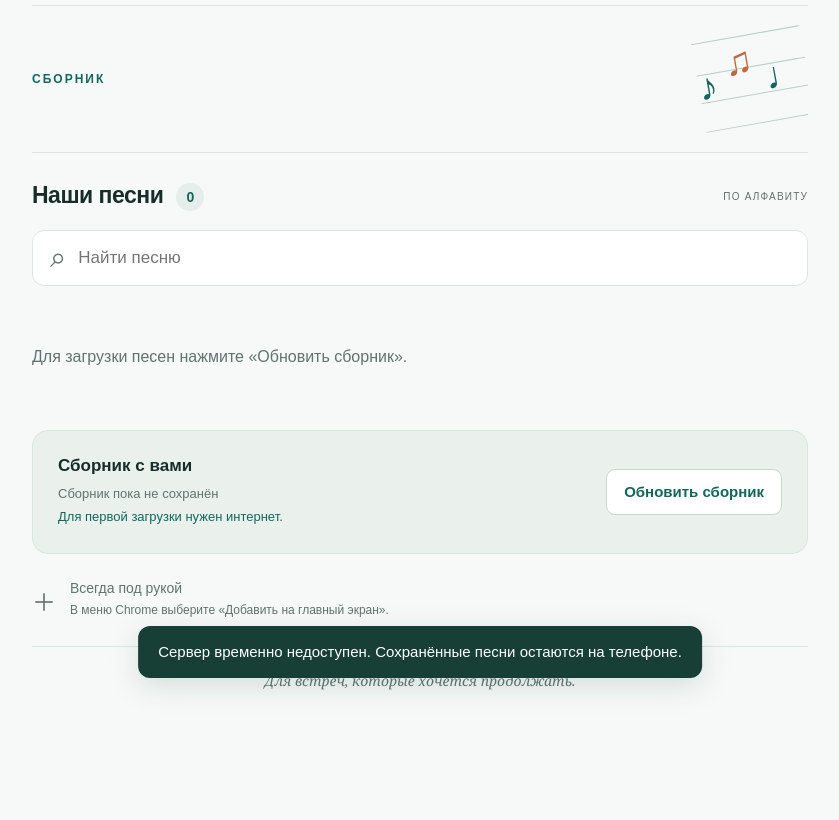
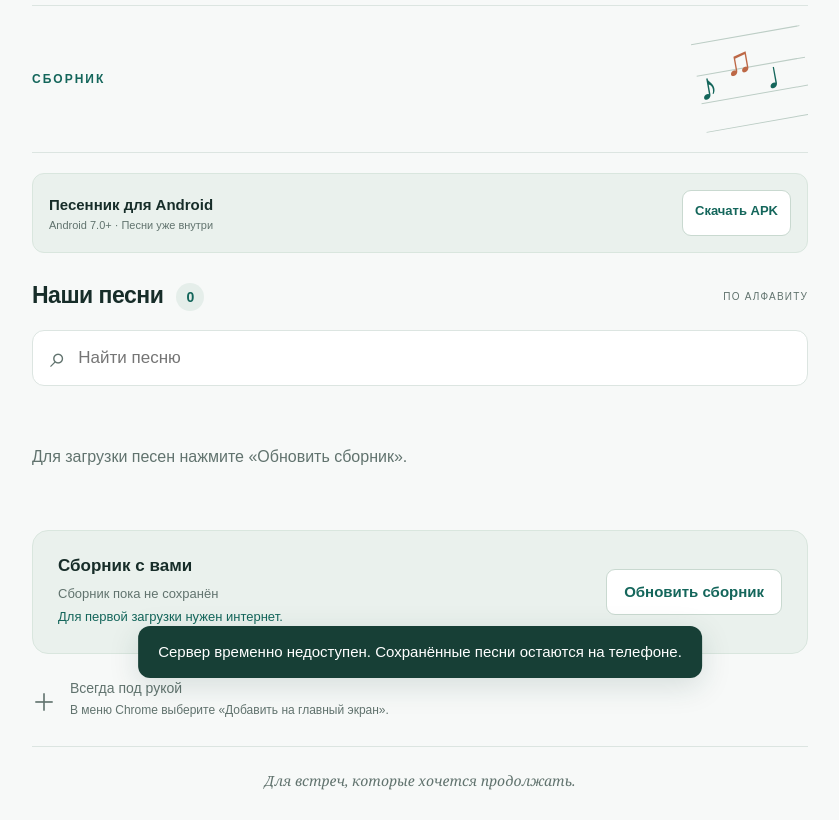
Before and after one commit to champigon/pesn, a website: page web/index.html in a window 1280 px wide. Shown: the part 98-918 px from the top of the page, without its empty margins (220-1059 px from the left). Before the commit the page ends 818 px from the top, so only its background shows below. Drawn offline with Linux system fonts and the light colour scheme; no server answers.

Commit message:
Update index.html

```diff
--- a/web/index.html
+++ b/web/index.html
@@ -4,6 +4,7 @@
 <main id="library" class="library">
   <header class="brand"><span class="brand-mark" aria-hidden="true">♫</span><span>Песенник<small>ПОЁМ ВМЕСТЕ</small></span></header>
   <section class="intro compact"><p class="eyebrow">СБОРНИК</p><div class="music-line" aria-hidden="true"><span>♪</span><i></i><span>♫</span><i></i><span>♩</span></div></section>
+  <div class="apk-download"><div><strong>Песенник для Android</strong><small>Android 7.0+ · Песни уже внутри</small></div><a class="button secondary" href="https://github.com/champigon/pesn/releases/latest/download/pesennik.apk">Скачать APK</a></div>
   <section class="collection" aria-labelledby="collection-title"><div class="section-heading"><h2 id="collection-title">Наши песни <span id="count"></span></h2><span class="sort-label">ПО АЛФАВИТУ</span></div>
     <label class="search"><span aria-hidden="true">⌕</span><input type="search" id="search" placeholder="Найти песню" aria-label="Найти песню" autocomplete="off"></label>
     <div id="songs" class="songs"></div>
```
